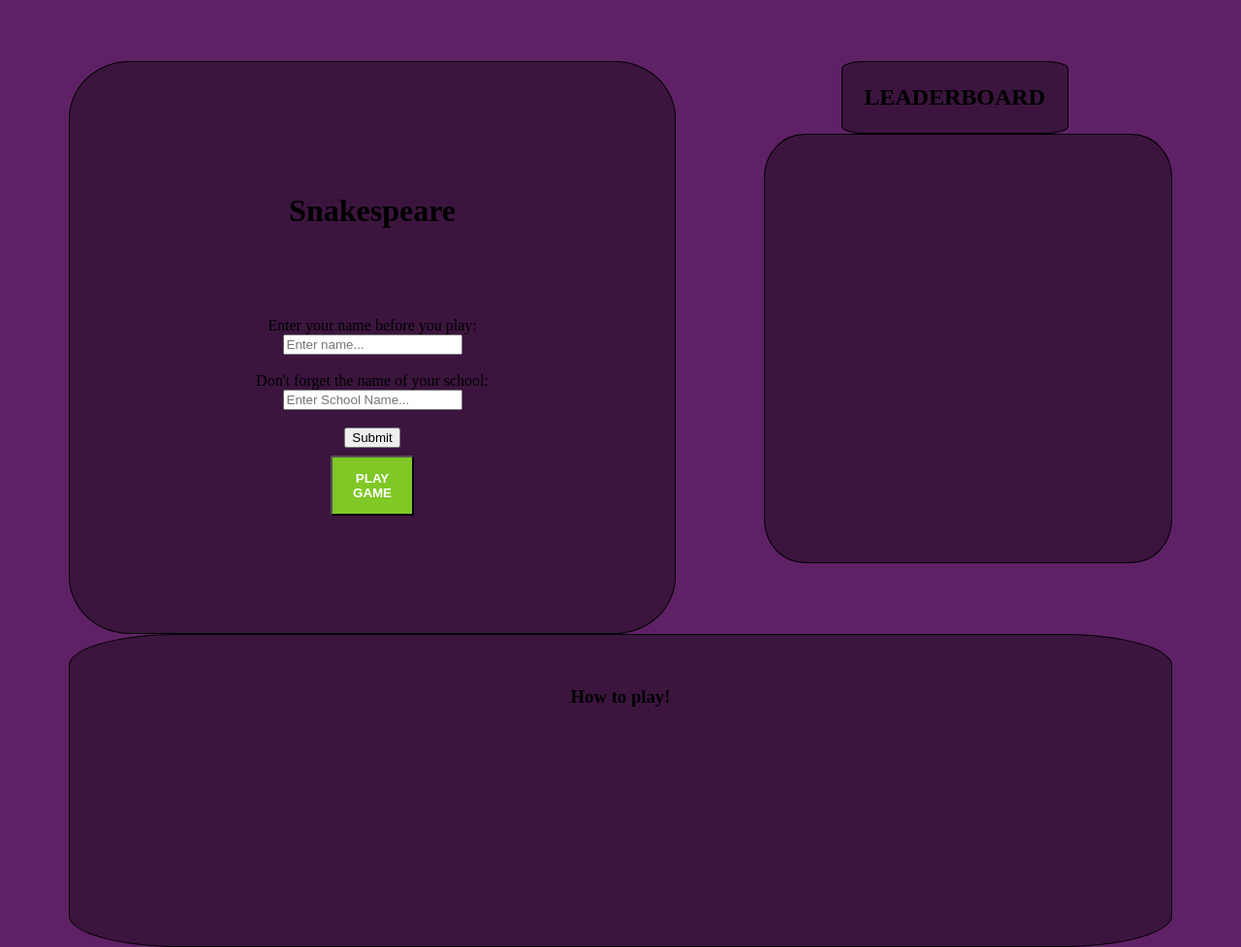
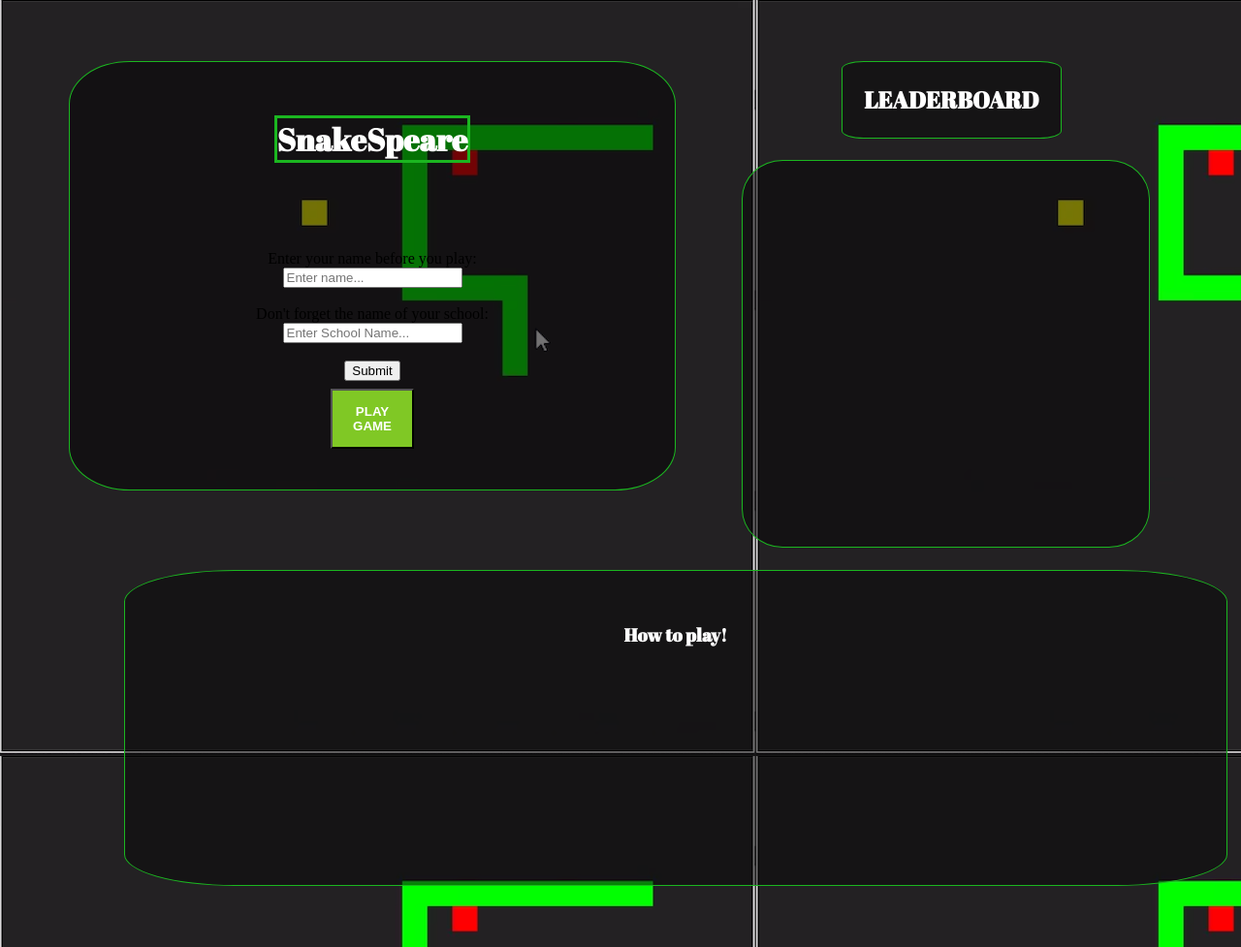
Before and after one commit to Thiefstep/Lap_1_Project, a plain HTML site: page client/index.html in a window 1280 px wide. Shown: the whole page at 97% size. Drawn offline with Linux system fonts and the light colour scheme; no server answers.

Commit message:
more changes to the css and html

```diff
--- a/client/home.css
+++ b/client/home.css
@@ -3,7 +3,8 @@ margin: 5%;
 }
 
 body {
-  background: #5F2165;
+  background-image: url("./images/Screenshot\ 2023-04-20\ at\ 14.06.09.png");
+  background-position: top-left;
 }
 
 #container {
@@ -12,6 +13,7 @@ body {
 }
 #box1{
   width: 55%;
+  height: 443px;
   display: flex;
   flex-direction: column;
   align-items: center;
@@ -19,16 +21,28 @@ body {
   padding: 10%;
   float: left;
   box-sizing: border-box;
-  border: 1px solid black;
+  border: 1px solid rgb(27, 182, 32);
   text-align: center;
-  background: #0807086a;
+  background: #08070890;
   border-radius: 10%;
 
 }
 
+h1 {
+  font-family: 'Abril Fatface', cursive;
+  color: white;
+  border: solid, rgb(27, 182, 32);
+}
+
+#form {
+  font-family: 'Abril Fatface', cursive;
+  color: white;
+}
+
 #box2{
+  margin: 2%;
   width: 37%;
-  height: 443px;
+  height: 400px;
   display: flex;
   flex-direction: column;
   align-items: center;
@@ -36,11 +50,14 @@ body {
   padding-top: 5%;
   float: right;
   box-sizing: border-box;
-  border: 1px solid black;
+  border: 1px solid rgb(27, 182, 32);
   text-align: center;
-  background: #0807086a;
+  background: #0807088c;
   border-radius: 10%;
 }
+
+
+
 
 h2 {
   padding: 2%;
@@ -48,15 +65,17 @@ h2 {
   margin-left: 15%;
   display: inline-block;
   box-sizing: border-box;
-  border: 1px solid black;
+  border: 1px solid rgb(27, 182, 32);
   text-align: center;
-  background: #0807086a;
+  background: #08070879;
   border-radius: 10%;
+  font-family: 'Abril Fatface', cursive;
+  color: white;
 }
 
 #box3 {
   padding: 3%;
-  margin-top: 5%;
+  margin: 5%;
   width: 100%;
   display: flex;
   flex-direction: column;
@@ -64,12 +83,16 @@ h2 {
   justify-content: center;
   padding-bottom: 20%;
   box-sizing: border-box;
-  border: 1px solid black;
+  border: 1px solid rgb(27, 182, 32);
   text-align: center;
-  background: #0807086a;
+  background: #0807087e;
   border-radius: 10%;
 }
 
+h3 {
+  font-family: 'Abril Fatface', cursive;
+  color: white;
+}
   button {
     background-color: #80C825;
     color: white;padding: 14px 20px;
@@ -78,20 +101,3 @@ h2 {
     cursor: pointer;
     width: 70%;
   }
-
-
-
-    background: rgb(1, 0, 0);
-    padding: 0.5%;
-    padding-left: 15%;
-    padding-right: 15%;
-    text-align: center;
-    margin-top: 1%;
-    font-family: lobster;
-    color: #1c1cd9;
-    font-size: 50px;
-    display: inline-block;
-    border: solid;
-    border-radius: 10%;
-    border-width: 4px;
-    border-color: rgb(182, 36, 60);
--- a/client/index.html
+++ b/client/index.html
@@ -5,6 +5,11 @@
     <meta charset="UTF-8">
     <meta http-equiv="X-UA-Compatible" content="IE=edge">
     <meta name="viewport" content="width=device-width, initial-scale=1.0">
+
+    <link rel="preconnect" href="https://fonts.gstatic.com">
+<link href="https://fonts.googleapis.com/css2?family=Abril+Fatface&display=swap" rel="stylesheet">
+
+
     <link rel="stylesheet" href="./home.css"> </link>
     <script defer src="./index.js"></script>
     <title> SNAKEspeare</title>
@@ -12,7 +17,7 @@
 <body>
 
     <div1 id="box1">
-            <h1>Snakespeare</h1>
+            <h1>SnakeSpeare</h1>
             <div id="container">
               <h3 id="text"></h3>
               <em id="play"></em>
@@ -51,7 +56,7 @@
     form.addEventListener("submit", (event) => {
         event.preventDefault();
         const name = document.getElementById("name").value;
-        box2.insertAdjacentHTML('beforeend', '<div>' + name + '</div>');
+        box2.textContent = ">" + name;
     });
 </script>
 
```
Also changed, not shown: client/images/Screenshot 2023-04-20 at 14.06.09.png (added), client/images/examplepopup.webp (added), client/images/snake.background.jpeg (added), client/images/snake.bck2.png (added), client/images/snake.jpeg (added), 3 other files.
